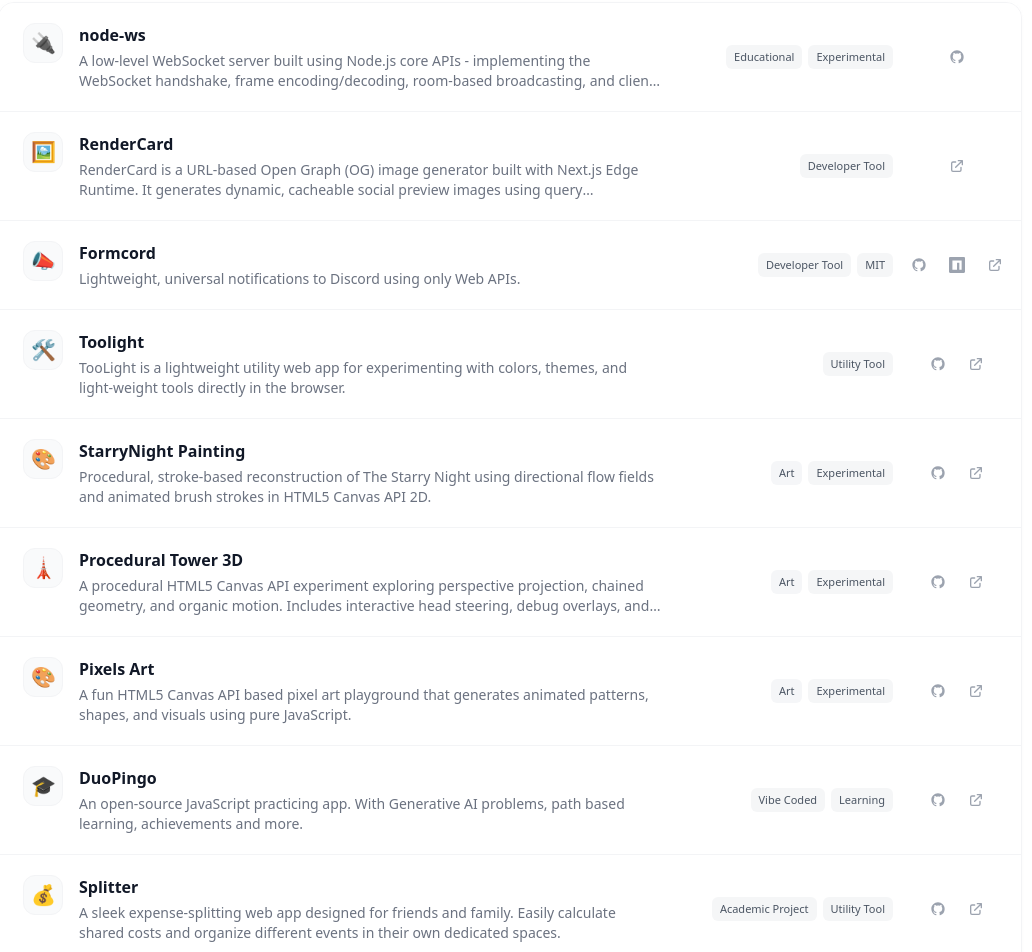
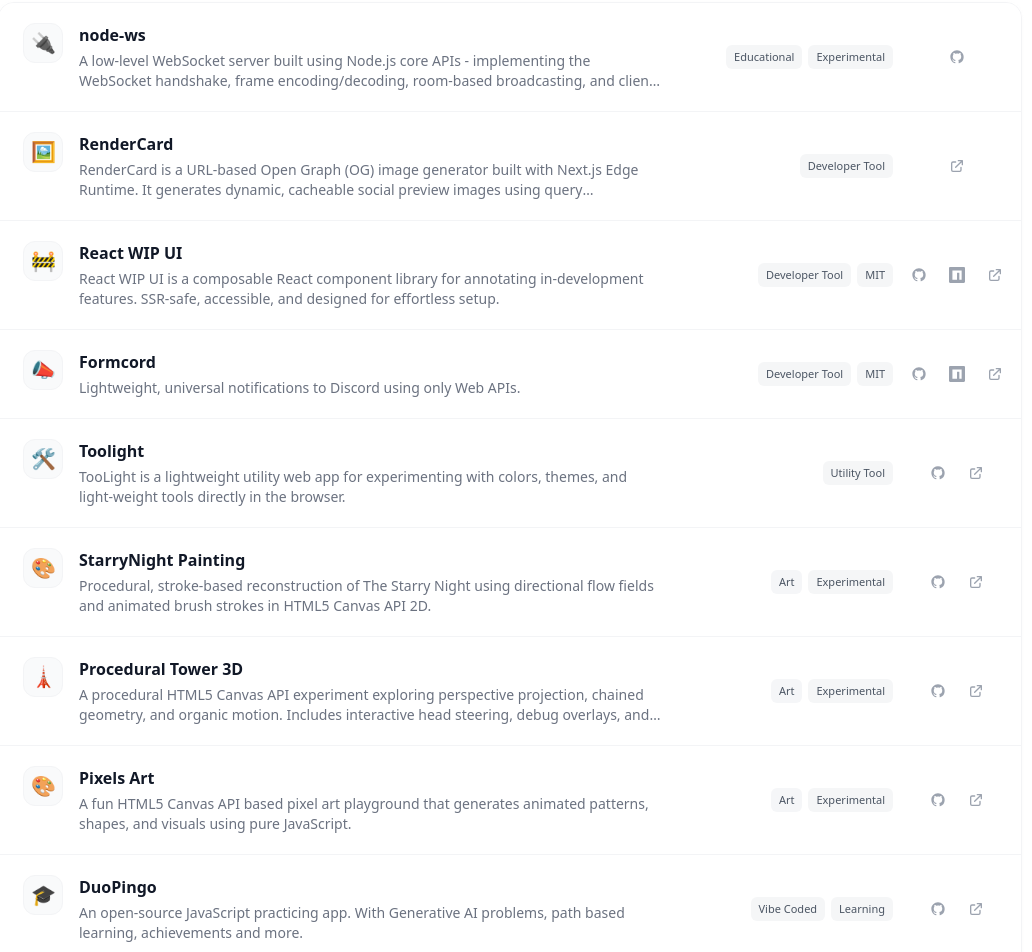
Before and after one commit to ioNihal/tomatoweb-site, a plain HTML site: page index.html in a window 1280 px wide. Shown: the part 801-1753 px from the top of the page, without its empty margins (130-1162 px from the left). Drawn offline with nearby package versions, Linux system fonts and the light colour scheme.

Commit message:
feat: add React WIP UI component with project details and links in index.html

```diff
--- a/index.html
+++ b/index.html
@@ -313,6 +313,72 @@
                     </div>
                     <div
                         class="relative z-20 flex items-center justify-end sm:justify-center gap-2.5 flex-shrink-0 sm:w-20 mt-3 sm:mt-0">
+                        <a href="https://rendercard.vercel.app" target="_blank" rel="noopener noreferrer"
+                            class="text-gray-400 hover:text-tomato transition-colors p-1.5 rounded-md hover:bg-gray-100"
+                            aria-label="Live Website" title="Live Website">
+                            <svg class="w-4 h-4" fill="none" viewBox="0 0 24 24" stroke="currentColor">
+                                <path stroke-linecap="round" stroke-linejoin="round" stroke-width="2"
+                                    d="M10 6H6a2 2 0 00-2 2v10a2 2 0 002 2h10a2 2 0 002-2v-4M14 4h6m0 0v6m0-6L10 14" />
+                            </svg>
+                        </a>
+                    </div>
+                </article>
+                <!-- React WIP UI -->
+                <article id="react-wip-ui"
+                    class="group relative flex flex-col sm:flex-row sm:items-center gap-4 sm:gap-6 py-4 sm:py-5 px-4 sm:px-6 hover:bg-gray-50/80 transition-colors border-b border-gray-100 bg-white">
+                    <div class="flex flex-1 items-start gap-4 min-w-0">
+                        <div
+                            class="flex-shrink-0 w-10 h-10 flex items-center justify-center bg-gray-50 text-xl rounded-xl border border-gray-100">
+                            <span aria-hidden="true">🚧</span>
+                        </div>
+                        <div class="flex flex-col min-w-0 flex-1">
+                            <h3
+                                class="text-base font-semibold text-gray-900 group-hover:text-tomato transition-colors truncate">
+                                <a href="https://react-wip-ui.vercel.app" target="_blank" rel="noopener noreferrer"
+                                    class="focus:outline-none before:absolute before:inset-0 before:z-10">
+                                    React WIP UI
+                                </a>
+                            </h3>
+                            <p class="text-xs sm:text-sm text-gray-500 line-clamp-2 mt-1 sm:pr-4 leading-relaxed">
+                                React WIP UI is a composable React component library for annotating in-development
+                                features. SSR-safe, accessible, and designed for effortless setup.</p>
+                            <div class="flex flex-wrap items-center gap-1.5 mt-3 sm:hidden relative z-20">
+                                <span
+                                    class="inline-flex items-center px-1.5 py-0.5 rounded text-[10px] font-medium bg-gray-100 text-gray-600 tracking-wide">Developer
+                                    Tool</span>
+                                <span
+                                    class="inline-flex items-center px-1.5 py-0.5 rounded text-[10px] font-medium bg-gray-100 text-gray-600 tracking-wide">MIT</span>
+                            </div>
+                        </div>
+                    </div>
+                    <div class="hidden sm:flex items-center gap-3 flex-shrink-0 w-48 justify-end relative z-20">
+                        <div class="flex flex-wrap justify-end gap-1.5">
+                            <span
+                                class="inline-flex items-center px-2 py-1 rounded-md text-[11px] font-medium bg-gray-100/80 text-gray-600">Developer
+                                Tool</span>
+                            <span
+                                class="inline-flex items-center px-2 py-1 rounded-md text-[11px] font-medium bg-gray-100/80 text-gray-600">MIT</span>
+                        </div>
+                    </div>
+                    <div
+                        class="relative z-20 flex items-center justify-end sm:justify-center gap-2.5 flex-shrink-0 sm:w-20 mt-3 sm:mt-0">
+                        <a href="https://github.com/ioNihal/react-wip-ui" target="_blank" rel="noopener noreferrer"
+                            class="text-gray-400 hover:text-tomato transition-colors p-1.5 rounded-md hover:bg-gray-100"
+                            aria-label="GitHub" title="GitHub">
+                            <svg class="w-4 h-4" fill="currentColor" viewBox="0 0 24 24">
+                                <path fill-rule="evenodd"
+                                    d="M12 2C6.477 2 2 6.484 2 12.017c0 4.425 2.865 8.18 6.839 9.504.5.092.682-.217.682-.483 0-.237-.008-.868-.013-1.703-2.782.605-3.369-1.343-3.369-1.343-.454-1.158-1.11-1.466-1.11-1.466-.908-.62.069-.608.069-.608 1.003.07 1.531 1.032 1.531 1.032.892 1.53 2.341 1.088 2.91.832.092-.647.35-1.088.636-1.338-2.22-.253-4.555-1.113-4.555-4.951 0-1.093.39-1.988 1.029-2.688-.103-.253-.446-1.272.098-2.65 0 0 .84-.27 2.75 1.026A9.564 9.564 0 0112 6.844c.85.004 1.705.115 2.504.337 1.909-1.296 2.747-1.027 2.747-1.027.546 1.379.202 2.398.1 2.651.64.7 1.028 1.595 1.028 2.688 0 3.848-2.339 4.695-4.566 4.943.359.309.678.92.678 1.855 0 1.338-.012 2.419-.012 2.747 0 .268.18.58.688.482A10.019 10.019 0 0022 12.017C22 6.484 17.522 2 12 2z"
+                                    clip-rule="evenodd" />
+                            </svg>
+                        </a>
+                        <a href="https://www.npmjs.com/package/react-wip-ui" target="_blank" rel="noopener noreferrer"
+                            class="text-gray-400 hover:text-tomato transition-colors p-1.5 rounded-md hover:bg-gray-100"
+                            aria-label="NPM Package" title="NPM Package">
+                            <svg class="w-4 h-4" fill="currentColor" viewBox="0 0 24 24">
+                                <path
+                                    d="M1.763 0C.786 0 0 .786 0 1.763v20.474C0 23.214.786 24 1.763 24h20.474c.977 0 1.763-.786 1.763-1.763V1.763C24 .786 23.214 0 22.237 0zM5.13 5.323l13.837.019-.009 13.836h-3.464l.01-10.382h-3.456L12.04 19.17H5.113z" />
+                            </svg>
+                        </a>
                         <a href="https://rendercard.vercel.app" target="_blank" rel="noopener noreferrer"
                             class="text-gray-400 hover:text-tomato transition-colors p-1.5 rounded-md hover:bg-gray-100"
                             aria-label="Live Website" title="Live Website">
```
